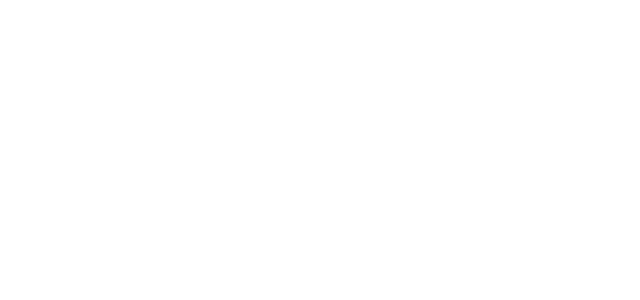
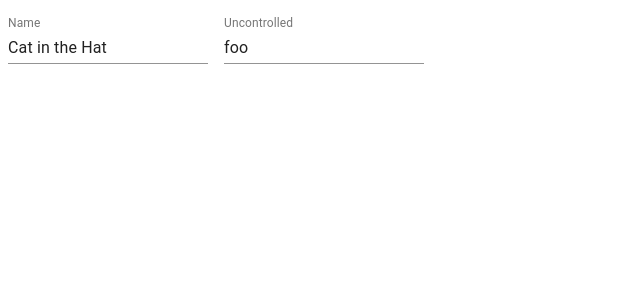
Before and after one commit to 666health/hackathon-sanar-app, a React (Create React App) app: page /login in a window 1280 px wide. Shown: the top 300 px of the page, without its empty margins (0-640 px from the left). Built offline with nearby package versions, Linux system fonts and the light colour scheme.

Commit message:
Add material and basic login page

```diff
--- a/package.json
+++ b/package.json
@@ -3,6 +3,7 @@
   "version": "0.1.0",
   "private": true,
   "dependencies": {
+    "@material-ui/core": "^4.1.3",
     "react": "^16.8.6",
     "react-dom": "^16.8.6",
     "react-router-dom": "^5.0.1",
--- a/src/App.js
+++ b/src/App.js
@@ -1,5 +1,6 @@
 import React from 'react';
 import { BrowserRouter as Router, Route, Link } from "react-router-dom";
+import LoginPage from './pages/login';
 
 import './App.css';
 
@@ -20,6 +21,7 @@
     <Router>
       <div>
         <Route path="/" exact component={Index} />
+        <Route path="/login" exact component={LoginPage} />
         <Route path="/about/" component={About} />
         <Route path="/users/" component={Users} />
       </div>
--- /dev/null
+++ b/src/pages/login/index.js
@@ -0,0 +1,59 @@
+import React from "react";
+import TextField from "@material-ui/core/TextField";
+import { makeStyles } from "@material-ui/core/styles";
+
+const useStyles = makeStyles(theme => ({
+  container: {
+    display: "flex",
+    flexWrap: "wrap"
+  },
+  textField: {
+    marginLeft: theme.spacing(1),
+    marginRight: theme.spacing(1),
+    width: 200
+  },
+  dense: {
+    marginTop: 19
+  },
+  menu: {
+    width: 200
+  }
+}));
+
+const LoginPage = () => {
+  const classes = useStyles();
+  const [values, setValues] = React.useState({
+    name: 'Cat in the Hat',
+    age: '',
+    multiline: 'Controlled',
+    currency: 'EUR',
+  });
+
+  const handleChange = name => event => {
+    setValues({ ...values, [name]: event.target.value });
+  };
+
+  return (
+    <div>
+      <form className={classes.container} noValidate autoComplete="off">
+        <TextField
+          id="standard-name"
+          label="Name"
+          className={classes.textField}
+          value={values.name}
+          onChange={handleChange("name")}
+          margin="normal"
+        />
+        <TextField
+          id="standard-uncontrolled"
+          label="Uncontrolled"
+          defaultValue="foo"
+          className={classes.textField}
+          margin="normal"
+        />
+      </form>
+    </div>
+  );
+};
+
+export default LoginPage;
```
